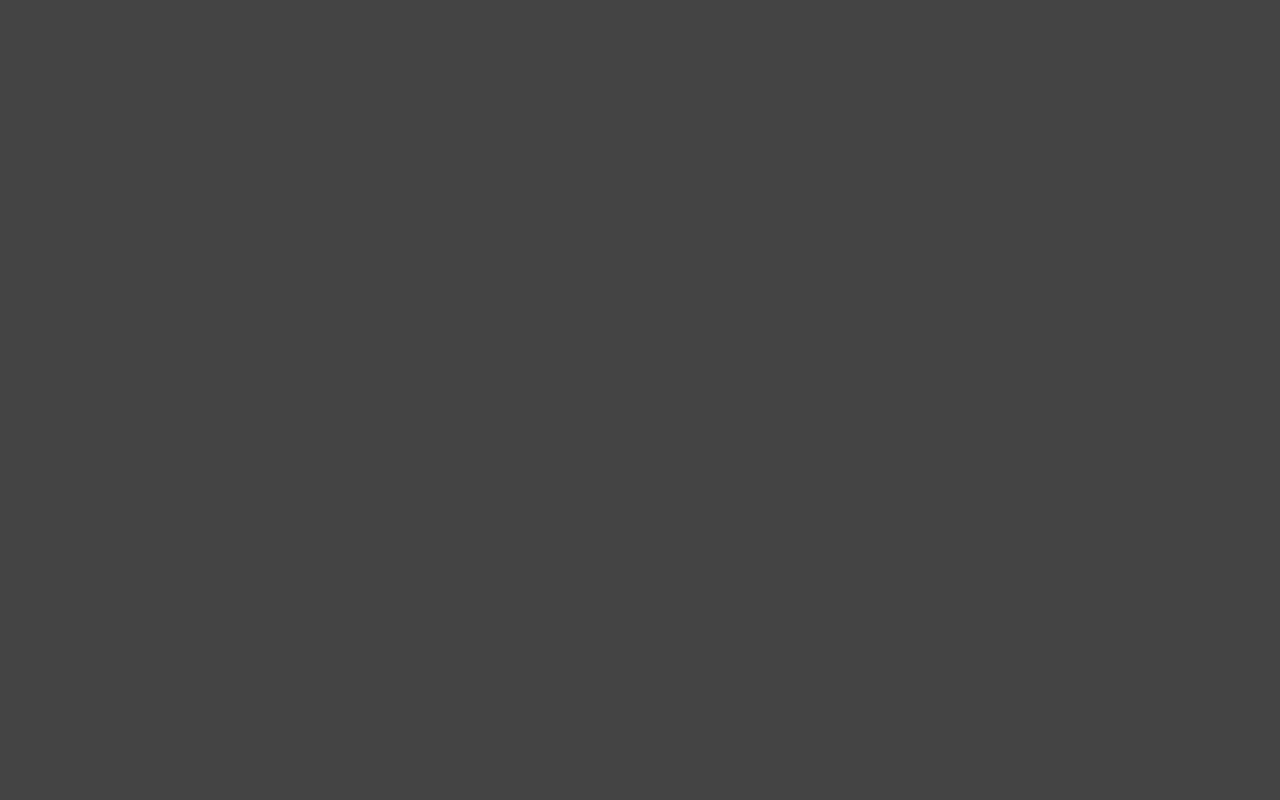
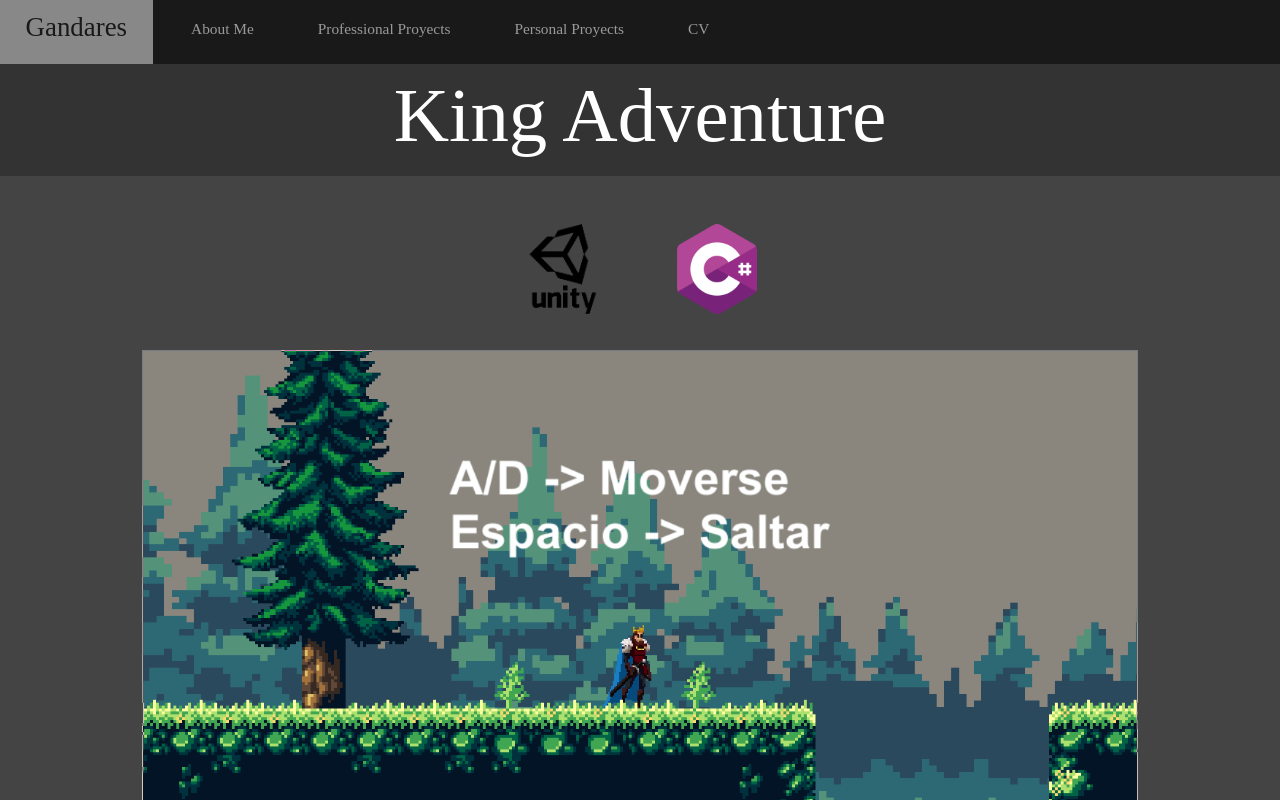
Before and after one commit to Gandares/Gandares-portfolio, a Nuxt app: page /kingAdventure in a window 1280 px wide. Before the commit this address had no page. Shown: the top 800 px of the page. Built offline with nearby package versions, Linux system fonts and the light colour scheme.

Commit message:
Completada plantilla de King Adventure

```diff
--- /dev/null
+++ b/components/Personal_projects/KingsAdventure/PagePersonalKingsAdventure.vue
@@ -0,0 +1,74 @@
+<template>
+    <div id="PagePersonalKingsAdventureContainer">
+        <Header/>
+        <div id="PagePersonalKingsAdventureTitle">King Adventure</div>
+        <div id="PagePersonalKingsAdventureDescription">
+
+        </div>
+        <div id="PagePersonalKingsAdventureTechnologies">
+            <img src="@/static/tecnologias/unity.png" />
+            <img src="@/static/tecnologias/csharp.png" />
+        </div>
+        <div id="PagePersonalKingsAdventureImages">
+            <img src="@/static/Juegos/Personales/kingAdventure/kingAdventure1.png" />
+            <img src="@/static/Juegos/Personales/kingAdventure/kingAdventure2.png" />
+            <img src="@/static/Juegos/Personales/kingAdventure/kingAdventure3.png" />
+            <img src="@/static/Juegos/Personales/kingAdventure/kingAdventure4.png" />
+            <img src="@/static/Juegos/Personales/kingAdventure/kingAdventure5.png" />
+            <img src="@/static/Juegos/Personales/kingAdventure/kingAdventure6.png" />
+            <img src="@/static/Juegos/Personales/kingAdventure/kingAdventure7.png" />
+        </div>
+    </div>
+</template>
+
+<style>
+
+body {
+    background-color: #444;
+}
+
+#PagePersonalKingsAdventureTitle {
+    background-color: #333;
+    color: white;
+    font-size: 6vw;
+    text-align: center;
+    padding: 9vh 0 2vh 0;
+}
+
+#PagePersonalKingsAdventureDescription {
+    color: white;
+    font-size: 1.5vw;
+    text-align: justify;
+    padding: 2vh 5% 2vh 5%;
+}
+
+#PagePersonalKingsAdventureTechnologies {
+    text-align: center;
+}
+
+#PagePersonalKingsAdventureTechnologies img {
+    width: 7vw;
+    height: 7vw;
+    padding: 2vh 2.5% 2vh 2.5%;
+}
+
+#PagePersonalKingsAdventureImages {
+    text-align: center;
+}
+
+#PagePersonalKingsAdventureImages img {
+    height: 70vh;
+    width: auto;
+    padding: 2vh 2.5% 2vh 2.5%;
+}
+</style>
+
+
+<script>
+import Header from '../../Header.vue';
+
+export default {
+    name: "PagePersonalKingAdventure",
+    components: { Header }
+}
+</script>
--- /dev/null
+++ b/pages/kingAdventure.vue
@@ -0,0 +1,23 @@
+<template>
+    <PagePersonalKingsAdventure/>
+</template>
+
+<style>
+html{
+    scroll-behavior: smooth;
+}
+
+body{
+    padding: 0;
+    margin: 0;
+}
+</style>
+
+<script>
+import PagePersonalKingsAdventure from '../components/Personal_projects/KingsAdventure/PagePersonalKingsAdventure.vue';
+
+export default {
+    name: "KingAdventure",
+    components: { PagePersonalKingsAdventure }
+}
+</script>
```
